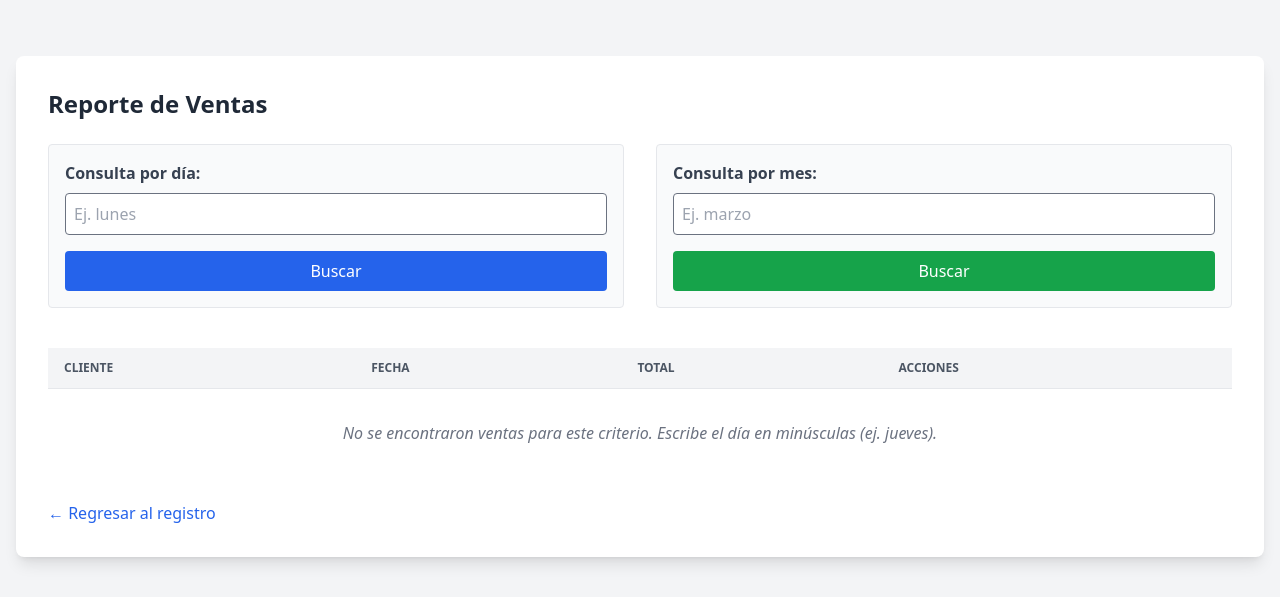
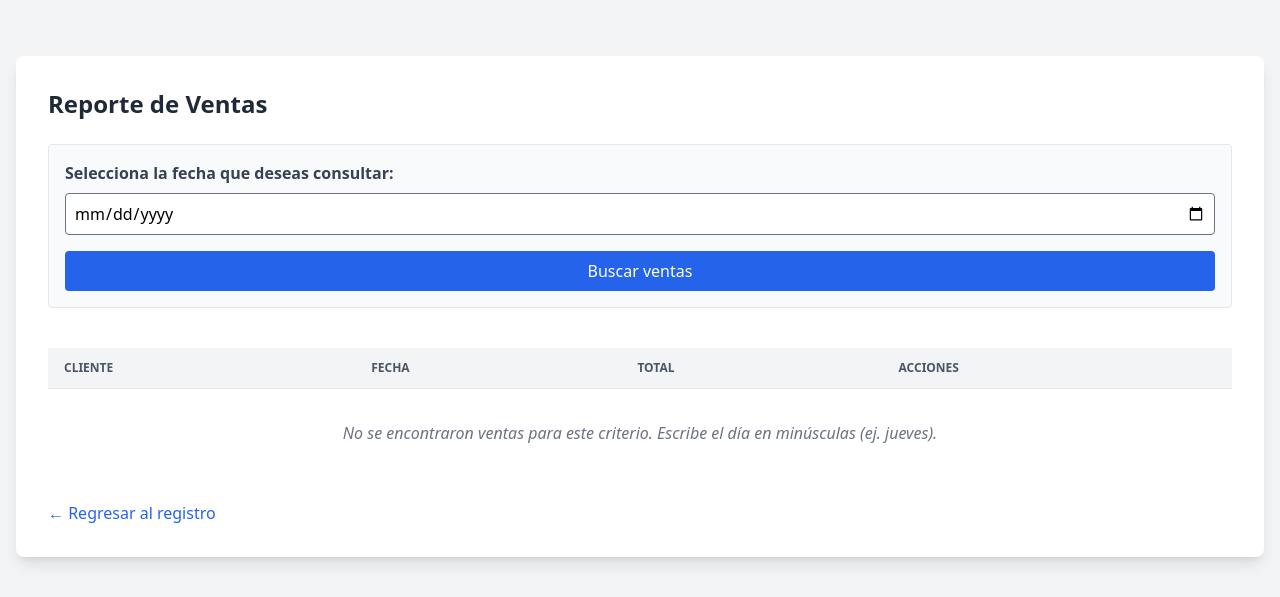
Before and after one commit to IDGS-802-23002122/examenPizza, a Flask app: page /reportes in a window 1280 px wide. Shown: the top 597 px of the page. Run offline with Flask 3, Linux system fonts and the light colour scheme; some libraries are stand-ins or nearby versions.

Commit message:
Front terminado con seleccion de fecha

```diff
--- a/app.py
+++ b/app.py
@@ -28,6 +28,7 @@ def index():
         session['cliente_nombre'] = form.nombre.data
         session['cliente_direccion'] = form.direccion.data
         session['cliente_telefono'] = form.telefono.data
+        session['fecha_pedido'] = form.fecha.data
         precios_tamano = {'40': 'Chica', '80': 'Mediana', '120': 'Grande'}
         nombres_ing = {'10': 'Jamón', '10': 'Piña', '10': 'Champiñones'}
 
@@ -73,7 +74,7 @@ def terminar():
         total_venta = sum(p['subtotal'] for p in pizzas)
         nuevo_pedido = Pedido(
             id_cliente=nuevo_cliente.id_cliente,
-            fecha=datetime.now().date(),
+            fecha=session.get('fecha_pedido'),
             total=total_venta
         )
         db.session.add(nuevo_pedido)
@@ -113,28 +114,13 @@ def quitar_pizza(index):
 @app.route('/reportes', methods=['GET', 'POST'])
 def reportes():
     ventas = []
-    # Diccionarios de traducción para que el usuario pueda escribir en español
-    dias_es_en = {
-        'lunes': 'Monday', 'martes': 'Tuesday', 'miercoles': 'Wednesday',
-        'jueves': 'Thursday', 'viernes': 'Friday', 'sabado': 'Saturday', 'domingo': 'Sunday'
-    }
-    meses_es_en = {
-        'enero': 'January', 'febrero': 'February', 'marzo': 'March', 'abril': 'April',
-        'mayo': 'May', 'junio': 'June', 'julio': 'July', 'agosto': 'August',
-        'septiembre': 'September', 'octubre': 'October', 'noviembre': 'November', 'diciembre': 'December'
-    }
 
     if request.method == 'POST':
-        busqueda_dia = request.form.get('dia', '').lower().strip()
-        busqueda_mes = request.form.get('mes', '').lower().strip()
 
-        if busqueda_dia in dias_es_en:
-            dia_ingles = dias_es_en[busqueda_dia]
-            ventas = Pedido.query.filter(db.func.dayname(Pedido.fecha) == dia_ingles).all()
+        fecha = request.form.get('fecha')
 
-        elif busqueda_mes in meses_es_en:
-            mes_ingles = meses_es_en[busqueda_mes]
-            ventas = Pedido.query.filter(db.func.monthname(Pedido.fecha) == mes_ingles).all()
+        if fecha:
+            ventas = Pedido.query.filter(Pedido.fecha == fecha).all()
 
     return render_template('reportes.html', ventas=ventas)
 
--- a/forms.py
+++ b/forms.py
@@ -1,5 +1,5 @@
 from flask_wtf import FlaskForm
-from wtforms import StringField, IntegerField, RadioField, SelectMultipleField, widgets
+from wtforms import StringField, IntegerField, RadioField, SelectMultipleField, widgets, DateField
 from wtforms.validators import DataRequired, NumberRange, Length, Regexp
 
 class MultiCheckboxField(SelectMultipleField):
@@ -15,6 +15,7 @@ class PizzeriaForm(FlaskForm):
         Regexp(r'^[0-9]+$', message="El teléfono solo debe contener números"),
         Length(min=10, max=10, message="El teléfono debe tener exactamente 10 dígitos")
     ])
+    fecha = DateField('Fecha', format='%Y-%m-%d', validators=[DataRequired()])
 
     tamano = RadioField('Tamaño Pizza', choices=[
         ('40', 'Chica $40'),
--- a/templates/index.html
+++ b/templates/index.html
@@ -12,6 +12,8 @@
             {{ render_input(form.nombre, "Nombre:") }}
             {{ render_input(form.direccion, "Dirección:") }}
             {{ render_input(form.telefono, "Teléfono:") }}
+            {{ render_input(form.fecha, "Fecha:") }}
+
         </div>
 
         <div class="grid grid-cols-1 md:grid-cols-3 gap-6 mb-6">
--- a/templates/reportes.html
+++ b/templates/reportes.html
@@ -4,17 +4,19 @@
 <div class="bg-white p-8 rounded-lg shadow-lg">
     <h2 class="text-2xl font-bold mb-6 text-gray-800">Reporte de Ventas</h2>
 
-    <div class="grid grid-cols-1 md:grid-cols-2 gap-8">
+    <div class="grid grid-cols-1 gap-8">
         <form method="POST" class="p-4 border rounded bg-gray-50">
-            <label class="block mb-2 font-bold text-gray-700">Consulta por día:</label>
-            <input type="text" name="dia" placeholder="Ej. lunes" class="w-full p-2 border rounded mb-4">
-            <button type="submit" class="w-full bg-blue-600 text-white py-2 rounded hover:bg-blue-700">Buscar</button>
-        </form>
 
-        <form method="POST" class="p-4 border rounded bg-gray-50">
-            <label class="block mb-2 font-bold text-gray-700">Consulta por mes:</label>
-            <input type="text" name="mes" placeholder="Ej. marzo" class="w-full p-2 border rounded mb-4">
-            <button type="submit" class="w-full bg-green-600 text-white py-2 rounded hover:bg-green-700">Buscar</button>
+            <label class="block mb-2 font-bold text-gray-700">
+                Selecciona la fecha que deseas consultar:
+            </label>
+
+            <input type="date" name="fecha" class="w-full p-2 border rounded mb-4">
+
+            <button type="submit" class="w-full bg-blue-600 text-white py-2 rounded hover:bg-blue-700">
+                Buscar ventas
+            </button>
+
         </form>
     </div>
 
```
Also changed, not shown: README.md. Lines whose indentation alone changed are shown as unchanged.
